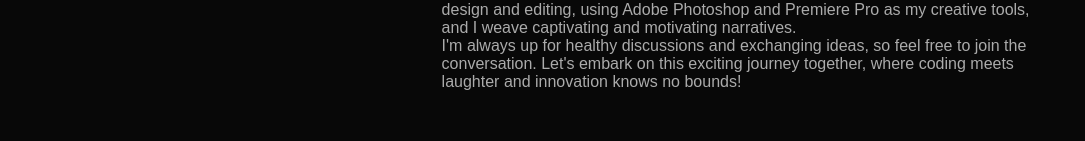
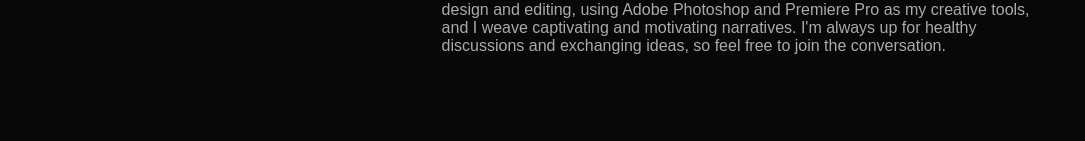
Before and after one commit to shiv314/Portfolio, a website: page index.html in a window 1280 px wide. Shown: the part 1174-1315 px from the top of the page, without its empty margins (96-1181 px from the left). Drawn offline with Linux system fonts and the light colour scheme.

Commit message:
About section changed

```diff
--- a/index.html
+++ b/index.html
@@ -58,15 +58,10 @@
                     But I'm more than just music and lines of code. I dive into the world of video/photo design and editing,
                     using Adobe Photoshop and Premiere Pro as my creative tools, and I weave captivating and motivating
                     narratives.
+                    I'm always up for healthy discussions and exchanging ideas, so feel free to join the conversation.
 
 
                 </p>
-                <p>
-                    I'm always up for healthy discussions and exchanging ideas, so feel free to join the conversation.
-                    Let's embark on this exciting journey together,
-                    where coding meets laughter and innovation knows no bounds!
-                </p>
-
 
             </div>
 
```
